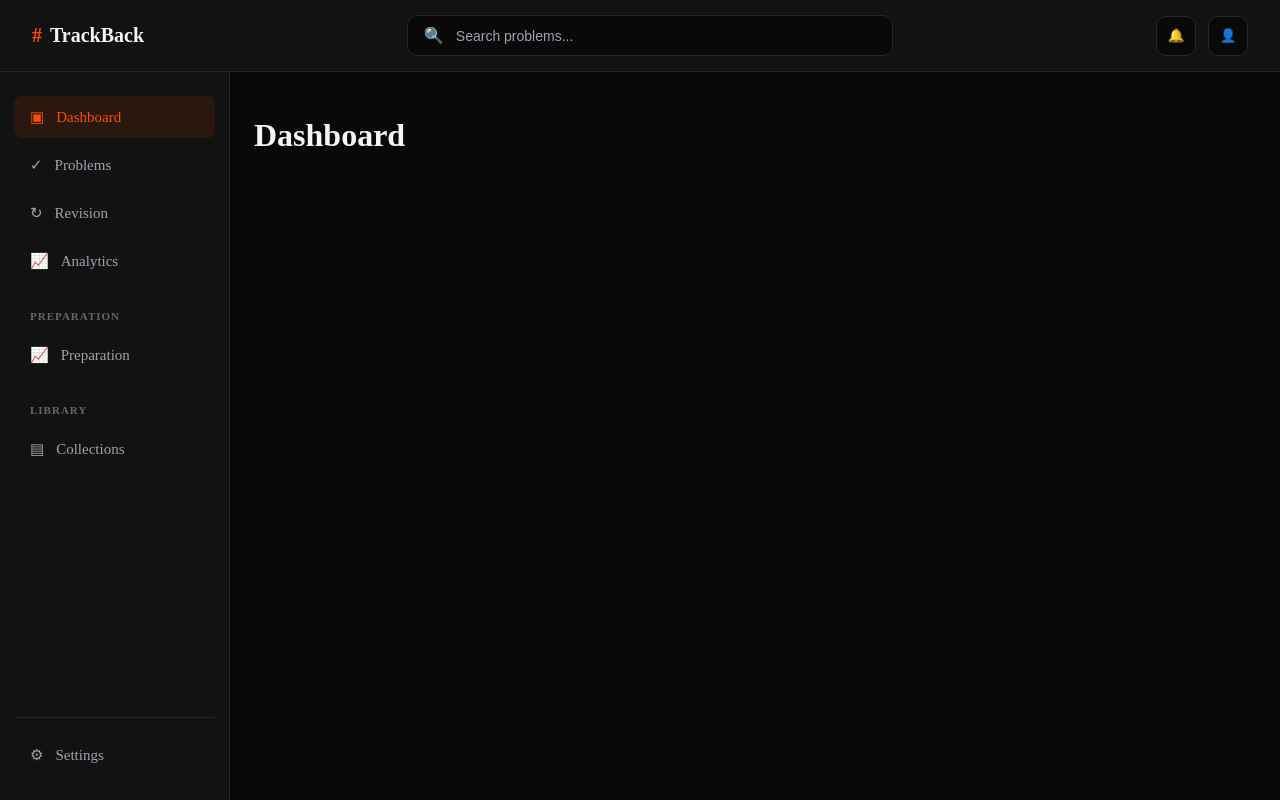
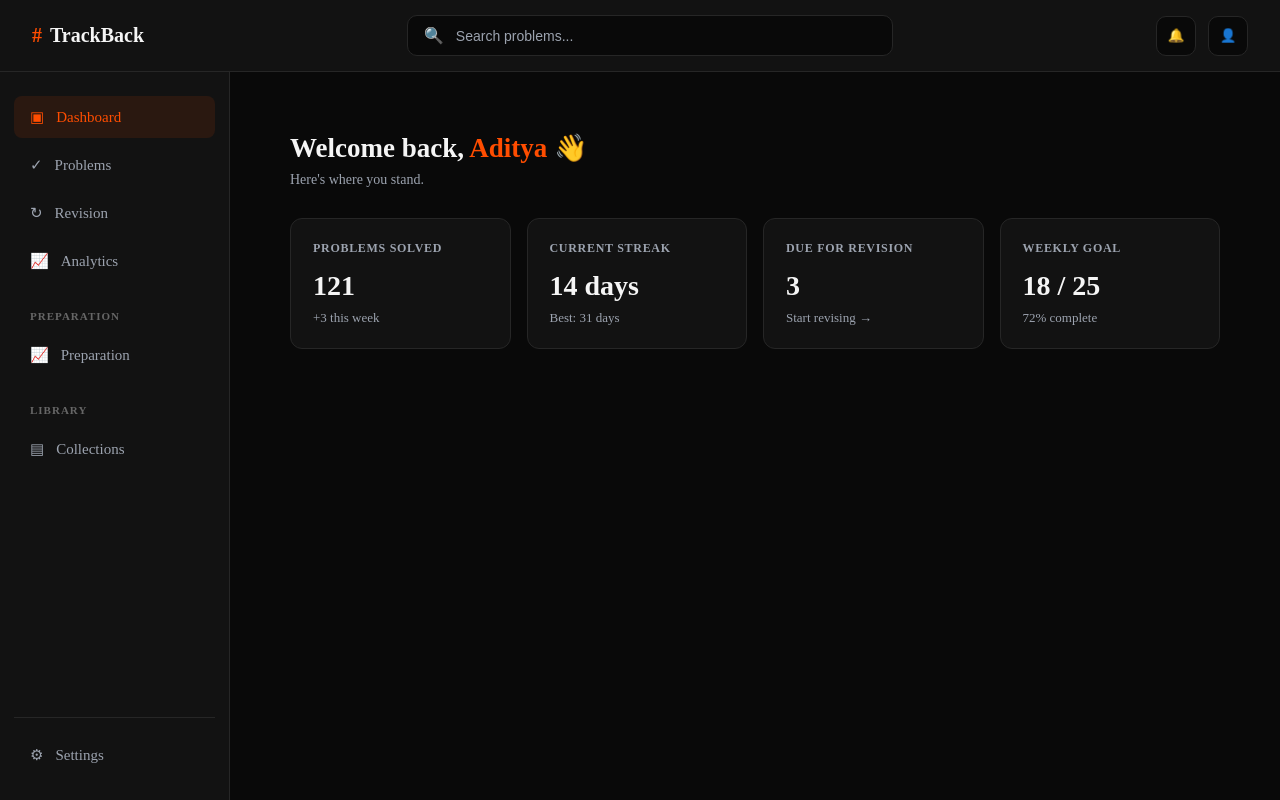
Before and after one commit to adityaxsit/LeetTrack-Pro, a React (Vite) app in the folder client/: page /dashboard in a window 1280 px wide. Built offline with nearby package versions, Linux system fonts and the light colour scheme.

Commit message:
dashboard implementation started

```diff
--- /dev/null
+++ b/client/src/data/dashboardData.js
@@ -0,0 +1,22 @@
+export const dashboardStats = [
+  {
+    title: "Problems Solved",
+    value: 121,
+    info: "+3 this week",
+  },
+  {
+    title: "Current Streak",
+    value: "14 days",
+    info: "Best: 31 days",
+  },
+  {
+    title: "Due for Revision",
+    value: 3,
+    info: "Start revising →",
+  },
+  {
+    title: "Weekly Goal",
+    value: "18 / 25",
+    info: "72% complete",
+  },
+];
--- a/client/src/pages/Dashboard.jsx
+++ b/client/src/pages/Dashboard.jsx
@@ -1,5 +1,43 @@
+import styles from "./Dashboard.module.css";
+import { dashboardStats } from "../data/dashboardData";
+
 function Dashboard() {
-  return <h1>Dashboard</h1>;
+  return (
+    <div className={styles.dashboard}>
+      <section className={styles.heading}>
+        <h1>
+          Welcome back, <span>Aditya</span> 👋
+        </h1>
+
+        <p>Here's where you stand.</p>
+      </section>
+
+      <section className={styles.statsGrid}>
+        {dashboardStats.map((stat) => (
+          <div className={styles.statCard} key={stat.id}>
+            <p className={styles.statTitle}>
+              {stat.title}
+            </p>
+
+            <h2>
+              {stat.value}
+
+              {stat.suffix && (
+                <span className={styles.suffix}>
+                  {" "}
+                  {stat.suffix}
+                </span>
+              )}
+            </h2>
+
+            <p className={styles.statInfo}>
+              {stat.info}
+            </p>
+          </div>
+        ))}
+      </section>
+    </div>
+  );
 }
 
 export default Dashboard;
--- /dev/null
+++ b/client/src/pages/Dashboard.module.css
@@ -0,0 +1,111 @@
+.dashboard {
+  width: 100%;
+  padding: 36px;
+  color: var(--text-primary);
+}
+
+/* HEADING */
+
+.heading {
+  margin-bottom: 30px;
+}
+
+.heading h1 {
+  margin: 0 0 8px;
+
+  font-size: 27px;
+  font-weight: 600;
+}
+
+.heading h1 span {
+  color: var(--lava);
+}
+
+.heading p {
+  margin: 0;
+
+  color: var(--text-secondary);
+  font-size: 14px;
+}
+
+
+/* STATS */
+
+.statsGrid {
+  display: grid;
+  grid-template-columns: repeat(4, 1fr);
+  gap: 16px;
+}
+
+.statCard {
+  padding: 22px;
+
+  background-color: var(--bg-secondary);
+  border: 1px solid var(--border);
+  border-radius: 12px;
+
+  transition:
+    transform 0.2s,
+    border-color 0.2s;
+}
+
+.statCard:hover {
+  transform: translateY(-3px);
+  border-color: rgba(255, 77, 0, 0.4);
+}
+
+.statTitle {
+  margin: 0 0 14px;
+
+  color: var(--text-secondary);
+
+  font-size: 12px;
+  font-weight: 600;
+  letter-spacing: 0.7px;
+  text-transform: uppercase;
+}
+
+.statCard h2 {
+  margin: 0 0 8px;
+
+  color: var(--text-primary);
+
+  font-size: 28px;
+  font-weight: 600;
+}
+
+.suffix {
+  color: var(--text-secondary);
+  font-size: 15px;
+  font-weight: 400;
+}
+
+.statInfo {
+  margin: 0;
+
+  color: var(--text-secondary);
+  font-size: 13px;
+}
+
+
+/* RESPONSIVE */
+
+@media (max-width: 1100px) {
+  .statsGrid {
+    grid-template-columns: repeat(2, 1fr);
+  }
+}
+
+@media (max-width: 600px) {
+  .dashboard {
+    padding: 24px 18px;
+  }
+
+  .heading h1 {
+    font-size: 23px;
+  }
+
+  .statsGrid {
+    grid-template-columns: 1fr;
+  }
+}
```
